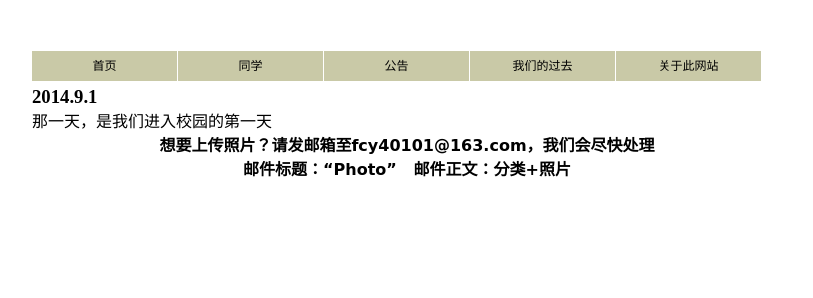
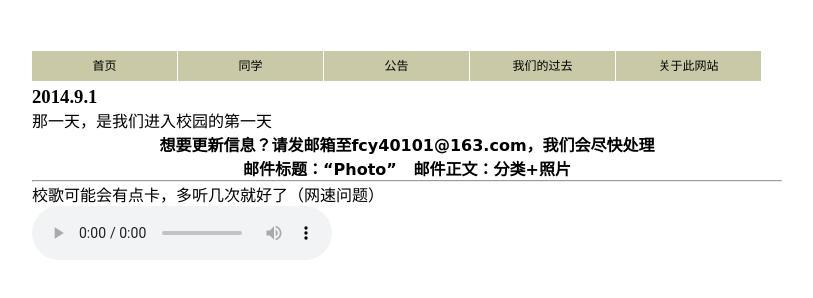
Before and after one commit to our-then/our-then.github.io, a plain HTML site: page memory/sentence/index.html in a window 1280 px wide. Shown: the whole page, without its empty margins (233-1046 px from the left). Drawn offline with Linux system fonts and the light colour scheme.

Commit message:
change19MAX
listen to a song which is made by us

```diff
--- a/memory/sentence/index.html
+++ b/memory/sentence/index.html
@@ -93,7 +93,10 @@
         <br><br>
     <h3>2014.9.1</h3>
     <div class="p">那一天，是我们进入校园的第一天</div>
-    <h4 class="p dic">想要上传照片？请发邮箱至fcy40101@163.com，我们会尽快处理</h4>
+    <h4 class="p dic">想要更新信息？请发邮箱至fcy40101@163.com，我们会尽快处理</h4>
     <h4 class="p dic">邮件标题：“Photo”&nbsp;&nbsp;&nbsp;邮件正文：分类+照片</h4>
+    <hr>
+    <div class="p">校歌可能会有点卡，多听几次就好了（网速问题）</div>
+    <audio src="https://our-then.github.io/song.m4a" controls preload="auto"></audio>
     </body>
 </html>
```
Also changed, not shown: announcement/001/index.html (+3 -0 lines), announcement/index.html (+3 -0 lines), index.html (+3 -0 lines), memory/index.html (+3 -0 lines), memory/photo/index.html (+3 -0 lines), students/Info/01/index.html (+3 -0 lines), students/Info/index.html (+3 -0 lines), students/index.html (+3 -0 lines), students/say/index.html (+3 -0 lines), team/1/index.html (+3 -0 lines), web/Info/index.html (+3 -0 lines), web/index.html (+3 -0 lines), web/join/index.html (+3 -0 lines).
